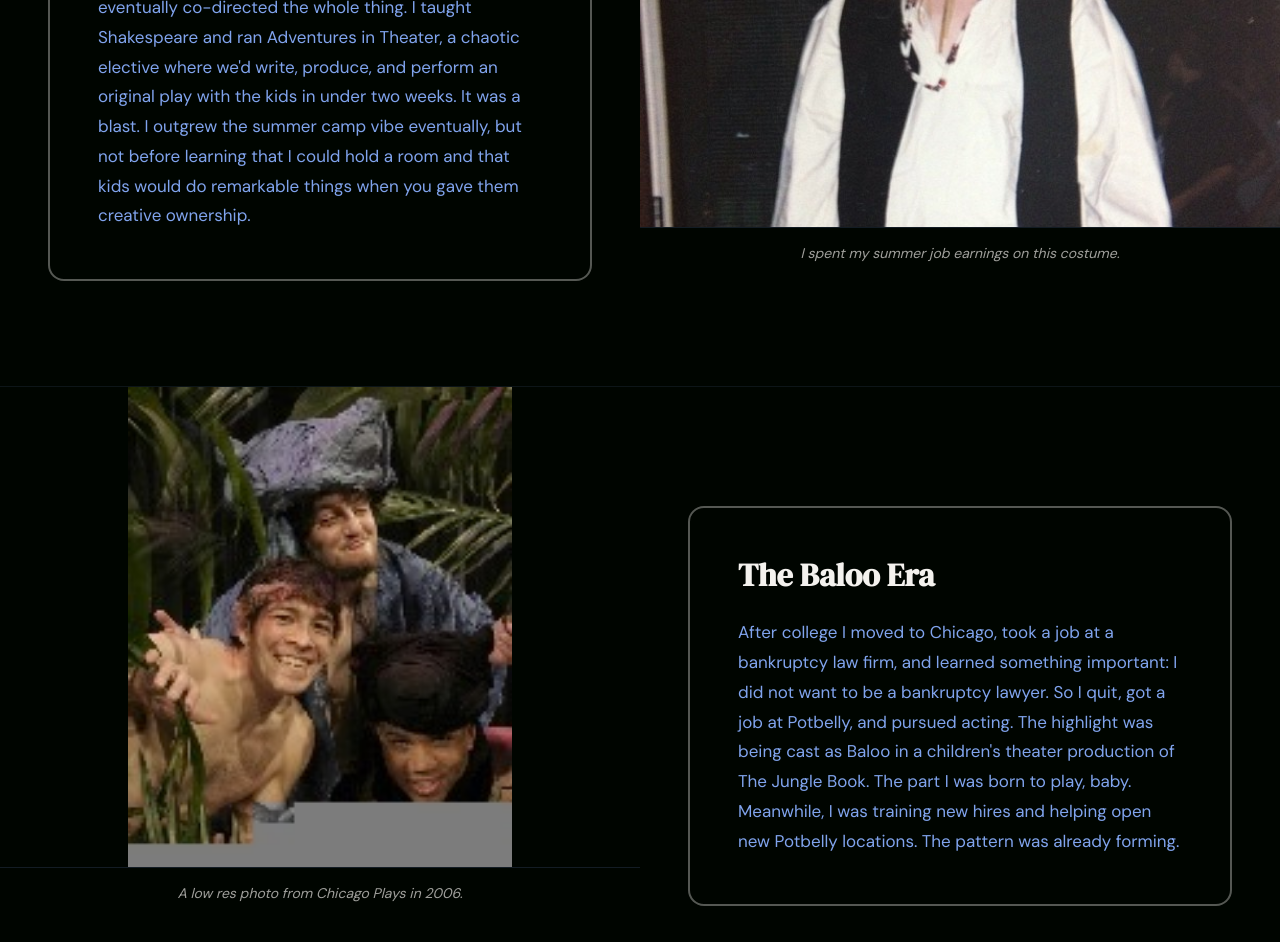
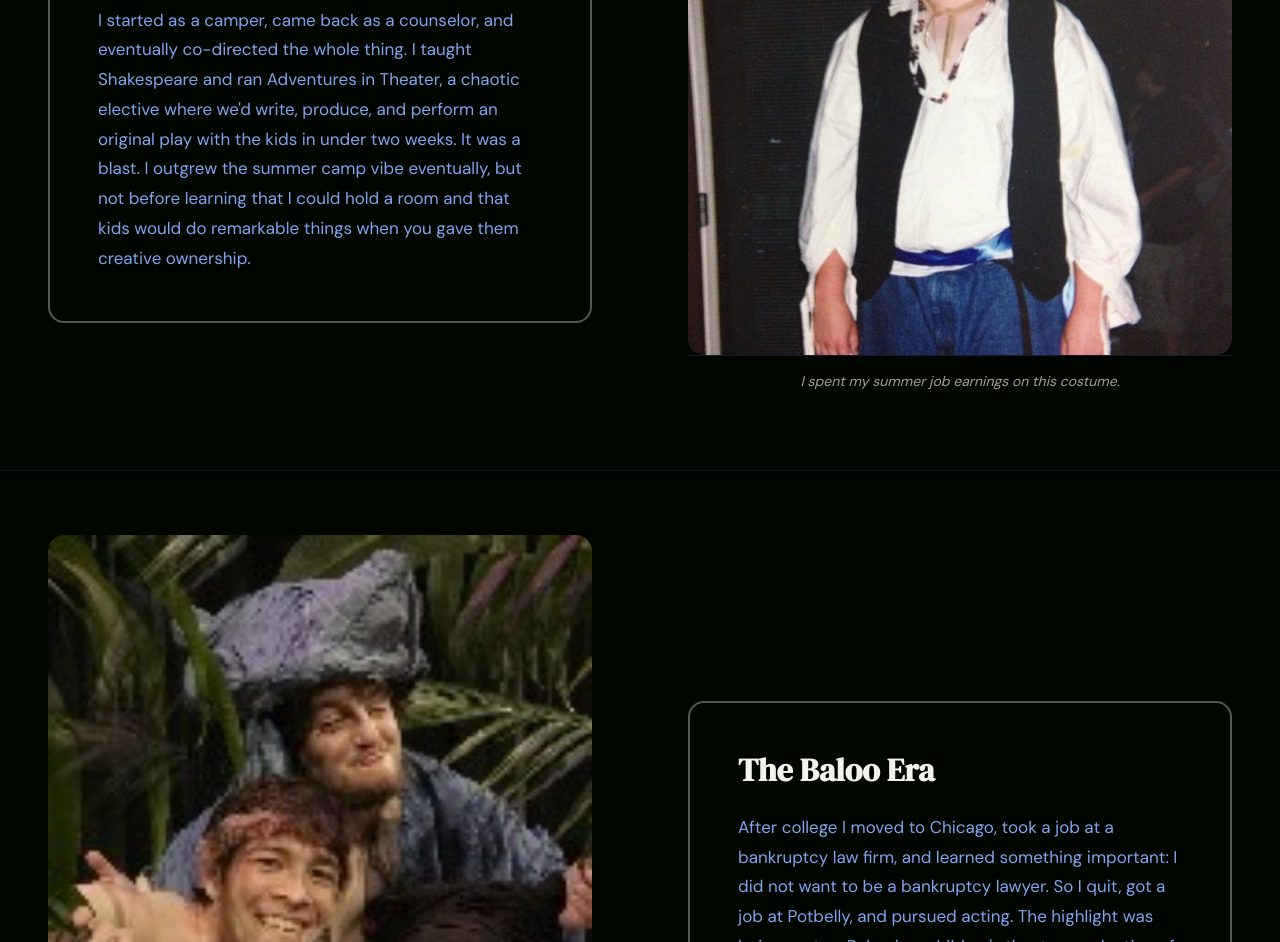
Before and after one commit to teddyrare/opentoted, a plain HTML site: page about.html in a window 1280 px wide. Shown: the part 654-1596 px from the top of the page. Drawn offline with Linux system fonts and the light colour scheme.

Commit message:
Fix photo height on About page to match text card
Co-Authored-By: Claude Sonnet 4.6 <noreply@anthropic.com>

```diff
--- a/about.html
+++ b/about.html
@@ -100,6 +100,7 @@
     .chapter-media {
       display: flex;
       flex-direction: column;
+      padding: 64px 48px;
     }
 
     .media-placeholder {
@@ -152,10 +153,12 @@
 
     .chapter-img {
       width: 100%;
-      aspect-ratio: 4 / 3;
+      flex: 1;
+      min-height: 0;
       object-fit: cover;
       object-position: top center;
       display: block;
+      border-radius: 16px;
     }
 
     .chapter-media--double .chapter-img + .chapter-img {
```
